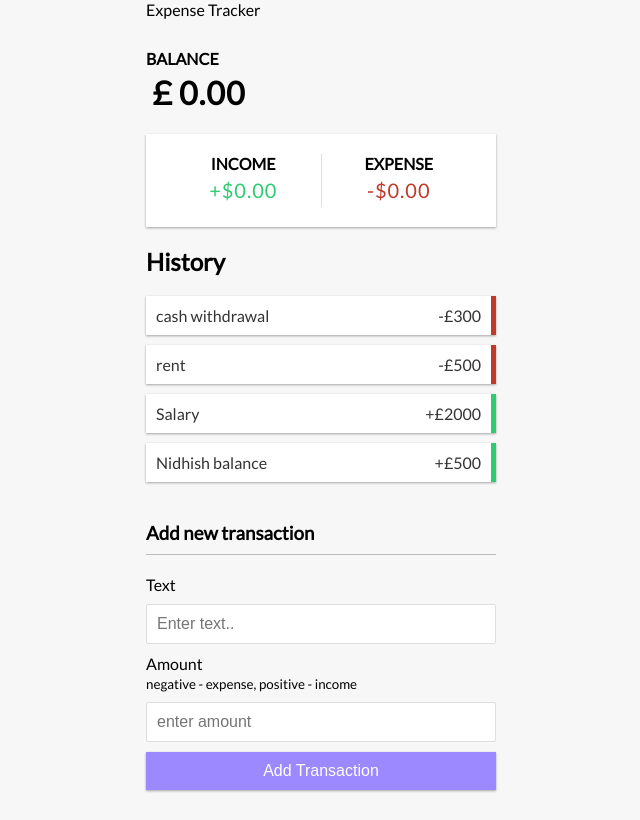
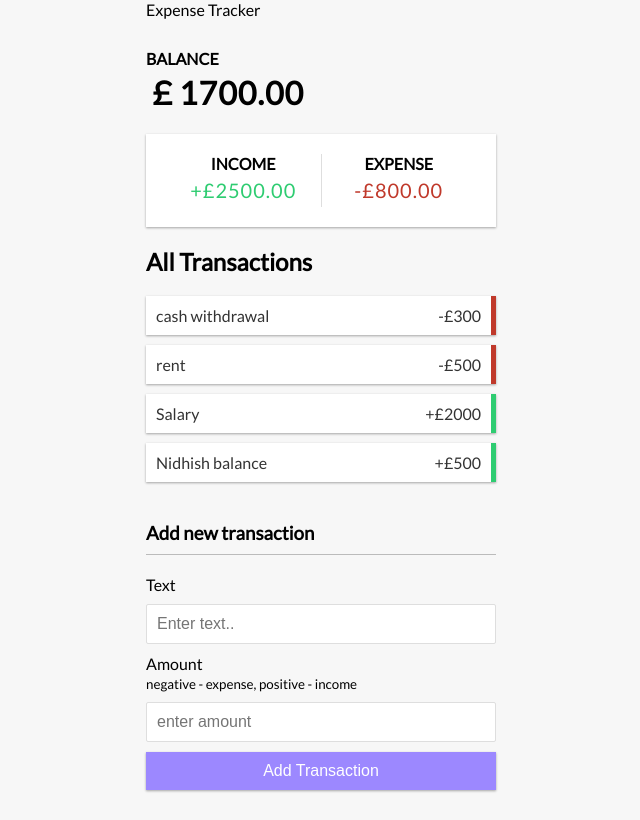
Before and after one commit to KamikazeWild/MoneyManage, a React (Create React App) app: page / in a window 1280 px wide. Shown: the whole page, without its empty margins (319-959 px from the left). Built offline with nearby package versions, Linux system fonts and the light colour scheme.

Commit message:
Added DeleteTransaction and AddNewTransaction actions in AppReducer

```diff
--- a/src/Components/Balance.js
+++ b/src/Components/Balance.js
@@ -1,8 +1,18 @@
+import { useContext } from "react";
+import { GlobalContext } from "../context/GlobalState";
+
 const Balance = () => {
+	const { transactions } = useContext(GlobalContext);
+
+	const amount = transactions.map((transaction) => transaction.amount);
+	const balance = amount
+		.reduce((acc, currentVal) => acc + currentVal, 0)
+		.toFixed(2);
+
 	return (
 		<div>
 			<h4>Balance</h4>
-			<h1 id="balance">￡0.00</h1>
+			<h1 id="balance">￡{balance}</h1>
 		</div>
 	);
 };
--- a/src/Components/IncomeExpense.js
+++ b/src/Components/IncomeExpense.js
@@ -1,16 +1,35 @@
+import { useContext } from "react";
+import { GlobalContext } from "../context/GlobalState";
+
 const TransactionHistory = () => {
+	const { transactions } = useContext(GlobalContext);
+
+	const moneyPlus = transactions.map((transaction) =>
+		transaction.amount > 0 ? transaction.amount : null
+	);
+	const totalIncome = moneyPlus
+		.reduce((acc, currentVal) => acc + currentVal, 0)
+		.toFixed(2);
+
+	const moneyMinus = transactions.map((transaction) =>
+		transaction.amount < 0 ? transaction.amount : null
+	);
+	const totalExpenses = moneyMinus
+		.reduce((acc, currentVal) => acc + Math.abs(currentVal), 0)
+		.toFixed(2);
+
 	return (
 		<div className="inc-exp-container">
 			<div>
 				<h4>Income</h4>
 				<p id="money-plus" className="money plus">
-					+$0.00
+					+£{totalIncome}
 				</p>
 			</div>
 			<div>
 				<h4>Expense</h4>
 				<p id="money-minus" className="money minus">
-					-$0.00
+					-£{totalExpenses}
 				</p>
 			</div>
 		</div>
--- a/src/Components/NewTransaction.js
+++ b/src/Components/NewTransaction.js
@@ -1,13 +1,27 @@
-import { useState } from "react";
+import { useState, useContext } from "react";
+import { GlobalContext } from "../context/GlobalState";
 
 const NewTransaction = () => {
 	const [text, setText] = useState();
 	const [amount, setAmount] = useState();
 
+	const { addTransaction } = useContext(GlobalContext);
+
 	return (
 		<div>
 			<h3>Add new transaction</h3>
-			<form>
+			<form
+				onSubmit={(e) => {
+					e.preventDefault();
+					const newTransaction = {
+						id: Math.floor(Math.random() * 100000),
+						text: text,
+						amount: +amount,
+					};
+
+					addTransaction(newTransaction);
+				}}
+			>
 				<div className="form-control">
 					<label htmlFor="text">Text</label>
 					<input
--- a/src/Components/Transaction.js
+++ b/src/Components/Transaction.js
@@ -1,13 +1,22 @@
+import { useContext } from "react";
+import { GlobalContext } from "../context/GlobalState";
+
 const Transaction = ({ transaction }) => {
 	const sign = transaction.amount < 0 ? "-" : "+";
+	const { deleteTransaction } = useContext(GlobalContext);
 
 	return (
 		<li className={transaction.amount < 0 ? "minus" : "plus"}>
-			{transaction.text}{" "}
+			{transaction.text}
 			<span>
 				{sign}£{Math.abs(transaction.amount)}
 			</span>
-			<button className="delete-btn">x</button>
+			<button
+				onClick={() => deleteTransaction(transaction.id)}
+				className="delete-btn"
+			>
+				x
+			</button>
 		</li>
 	);
 };
--- a/src/Components/TransactionsList.js
+++ b/src/Components/TransactionsList.js
@@ -7,7 +7,7 @@ const TransactionsList = () => {
 
 	return (
 		<div>
-			<h2>History</h2>
+			<h2>All Transactions</h2>
 			<ul className="list">
 				{transactions.map((transaction) => (
 					<Transaction key={transaction.id} transaction={transaction} />
--- a/src/context/AppReducer.js
+++ b/src/context/AppReducer.js
@@ -1,5 +1,19 @@
 const AppReducer = (state, action) => {
 	switch (action.type) {
+		case "DELETE_TRANSACTION":
+			return {
+				...state,
+				transactions: state.transactions.filter(
+					(transaction) => transaction.id !== action.payload
+				),
+			};
+
+		case "ADD_TRANSACTION":
+			return {
+				...state,
+				transacions: state.transactions.push(action.payload),
+			};
+
 		default:
 			return state;
 	}
--- a/src/context/GlobalState.js
+++ b/src/context/GlobalState.js
@@ -15,10 +15,26 @@ export const GlobalContext = createContext(initialState);
 export const GlobalProvider = ({ children }) => {
 	const [state, dispatch] = useReducer(AppReducer, initialState);
 
+	function deleteTransaction(id) {
+		dispatch({
+			type: "DELETE_TRANSACTION",
+			payload: id,
+		});
+	}
+
+	function addTransaction(transaction) {
+		dispatch({
+			type: "ADD_TRANSACTION",
+			payload: transaction,
+		});
+	}
+
 	return (
 		<GlobalContext.Provider
 			value={{
 				transactions: state.transactions,
+				deleteTransaction,
+				addTransaction,
 			}}
 		>
 			{children}
```
